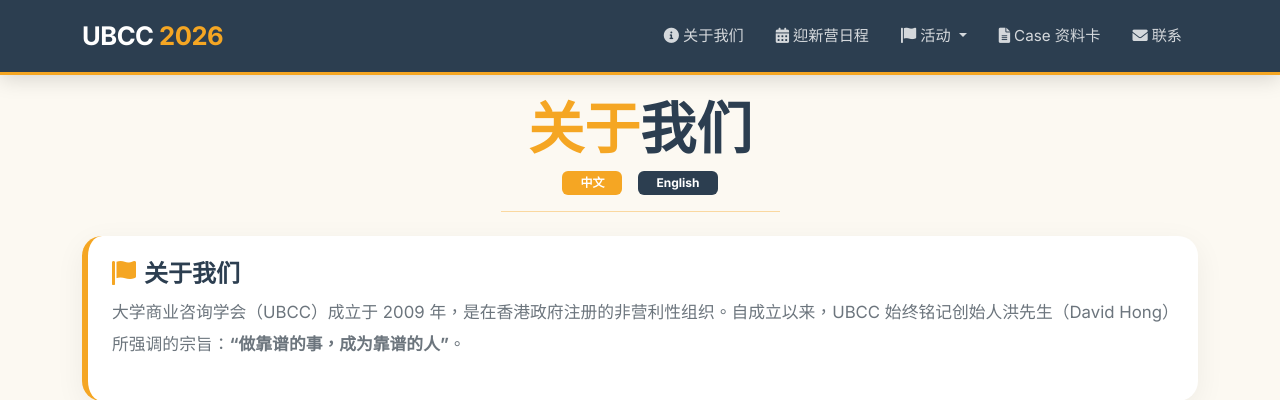
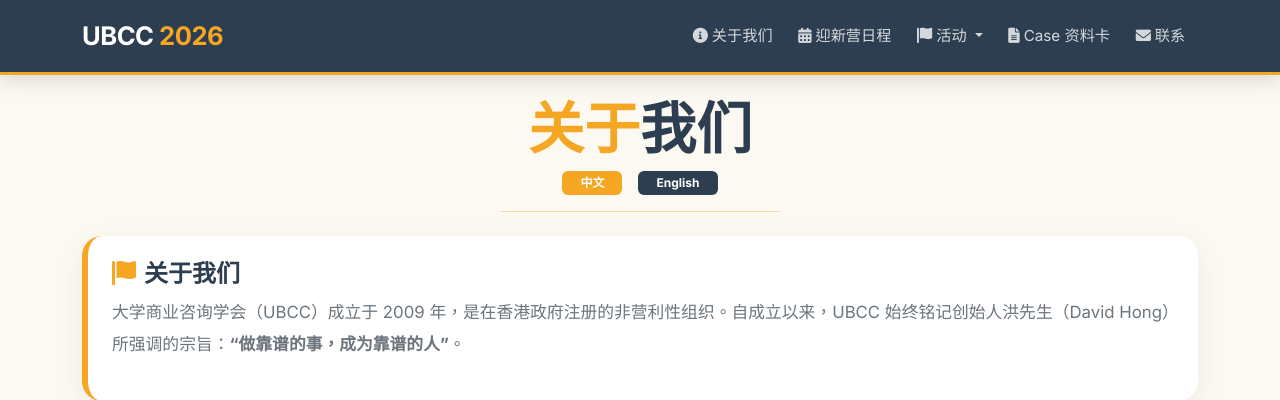
Before and after one commit to Destiny-maker520/UBCC, a Flask app: page /about in a window 1280 px wide. Shown: the top 400 px of the page. Run offline with Flask 3, Linux system fonts and the light colour scheme.

Commit message:
Fix navbar spacing and about page layout

```diff
--- a/app/templates/base.html
+++ b/app/templates/base.html
@@ -46,7 +46,7 @@
             color: rgba(255,255,255,0.8) !important;
             font-weight: 500;
             font-size: 0.95rem;
-            padding: 0.5rem 1rem !important;
+            padding: 0.5rem 0.8rem !important;
             transition: 0.3s;
         }
         .navbar-ubcc .nav-link:hover,
```
